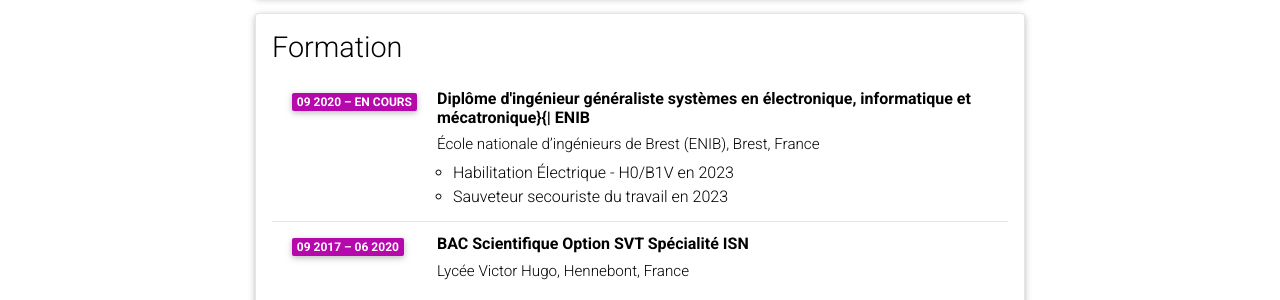
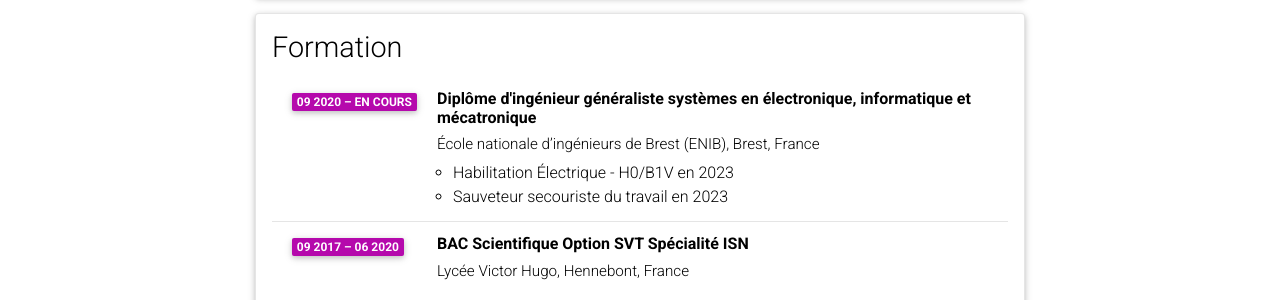
Before and after one commit to mpek29/mpek29.github.io, a Jekyll site: the page built from _pages/cv.md, in a window 1280 px wide and 900 px high, scrolled down 1193 px. Shown: the part 171-471 px from the top of the window. Built offline with Jekyll 4.4.1, drawn with Linux system fonts in a browser that asks for light colours; comment, search, counter and statistics services are not loaded; a style sheet for code colours, icons or effects is not loaded.

Commit message:
maj resume

```diff
--- a/_data/cv.yml
+++ b/_data/cv.yml
@@ -55,7 +55,7 @@
 - title: Formation
   type: time_table
   contents:
-    - title: Diplôme d'ingénieur généraliste systèmes en électronique, informatique et mécatronique}{| ENIB
+    - title: Diplôme d'ingénieur généraliste systèmes en électronique, informatique et mécatronique
       institution: École nationale d’ingénieurs de Brest (ENIB), Brest, France
       year: 09 2020 – en cours
       description:
```
